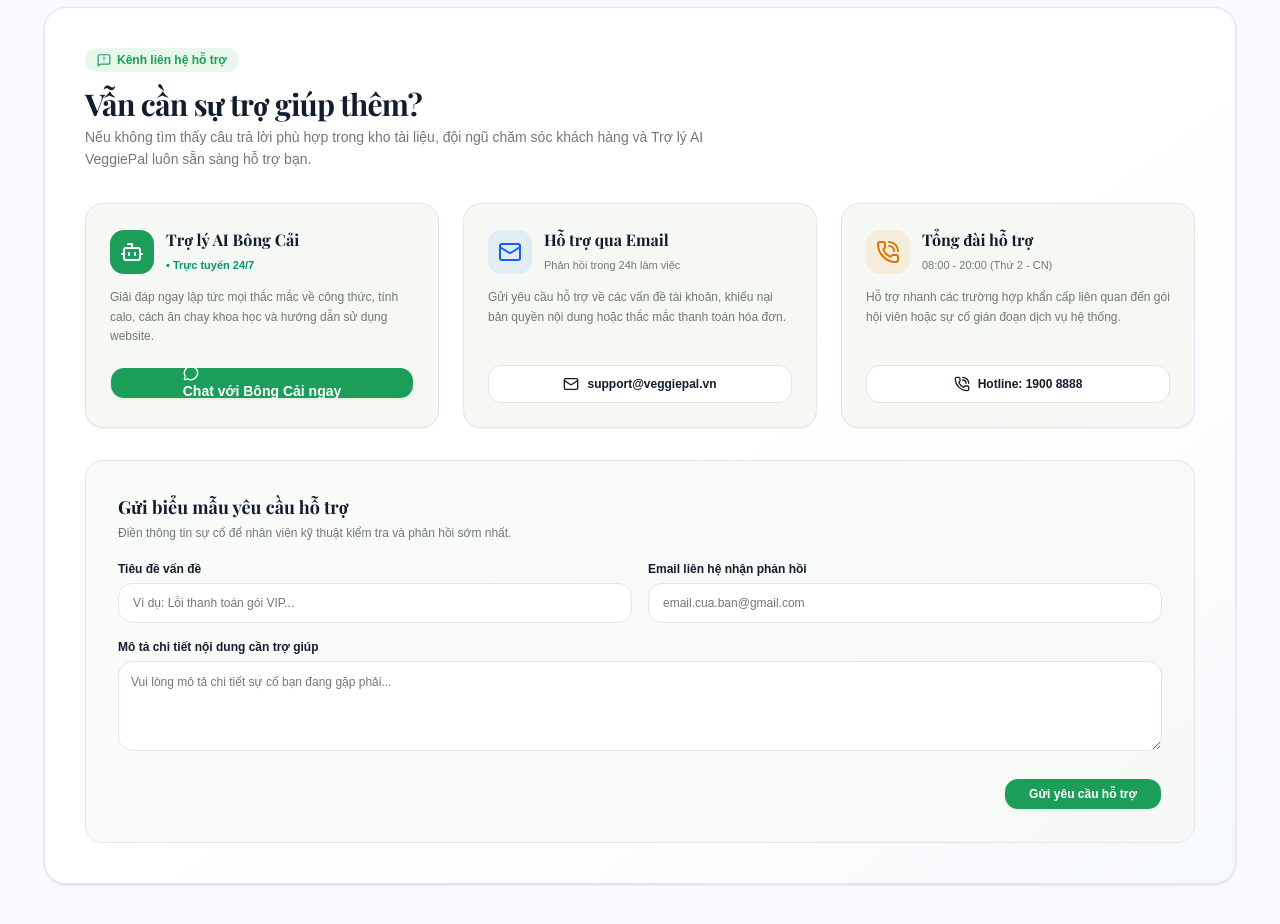
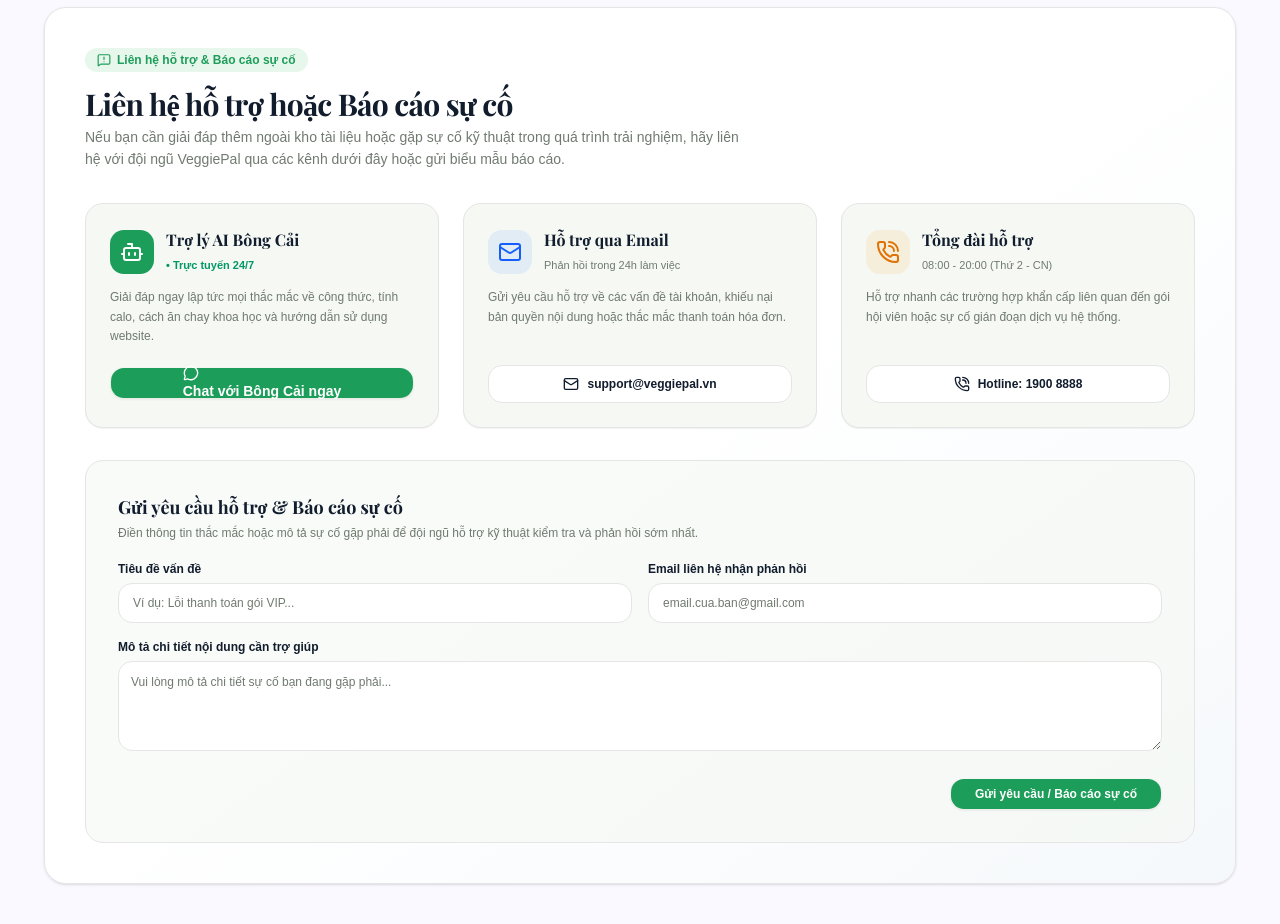
Before and after one commit to huypg-bi/VeggiePal_FE, a React (Vite) app: page /support in a window 1280 px wide. Shown: the part 2180-3104 px from the top of the page. Built offline with nearby package versions, Linux system fonts and the light colour scheme; no server answers; a web font is replaced by a local one.

Commit message:
feat(#117) : combine "Support" and "Report" into 1

```diff
--- a/src/features/support/pages/SupportScreen.jsx
+++ b/src/features/support/pages/SupportScreen.jsx
@@ -219,7 +219,7 @@ export default function SupportScreen() {
       setContactEmail("");
       setContactContent("");
       toast.success(
-        "Yêu cầu hỗ trợ của bạn đã được gửi thành công. Đội ngũ VeggiePal sẽ phản hồi sớm nhất qua email!"
+        "Yêu cầu hỗ trợ / Báo cáo sự cố của bạn đã được gửi thành công. Đội ngũ VeggiePal sẽ kiểm tra và phản hồi sớm nhất qua email!"
       );
     }, 600);
   };
@@ -505,17 +505,17 @@ export default function SupportScreen() {
             <div className="max-w-2xl">
               <span className="inline-flex items-center gap-1.5 rounded-full bg-brand-soft px-3 py-1 text-xs font-semibold text-brand">
                 <MessageSquareWarning className="size-3.5" />
-                Kênh liên hệ hỗ trợ
+                Liên hệ hỗ trợ & Báo cáo sự cố
               </span>
               <h2
                 id="contact-heading"
                 className="mt-3 font-heading text-2xl font-bold tracking-tight text-ink sm:text-3xl"
               >
-                Vẫn cần sự trợ giúp thêm?
+                Liên hệ hỗ trợ hoặc Báo cáo sự cố
               </h2>
               <p className="mt-1 text-sm text-subtle leading-relaxed">
-                Nếu không tìm thấy câu trả lời phù hợp trong kho tài liệu, đội ngũ
-                chăm sóc khách hàng và Trợ lý AI VeggiePal luôn sẵn sàng hỗ trợ bạn.
+                Nếu bạn cần giải đáp thêm ngoài kho tài liệu hoặc gặp sự cố kỹ thuật trong quá trình trải nghiệm,
+                hãy liên hệ với đội ngũ VeggiePal qua các kênh dưới đây hoặc gửi biểu mẫu báo cáo.
               </p>
             </div>
 
@@ -619,13 +619,13 @@ export default function SupportScreen() {
               </div>
             </div>
 
-            {/* Form gửi câu hỏi trực tuyến */}
+            {/* Form gửi câu hỏi trực tuyến hoặc báo cáo sự cố */}
             <div className="mt-8 rounded-2xl border border-border bg-surface/60 p-6 sm:p-8">
               <h3 className="font-heading text-lg font-bold text-ink">
-                Gửi biểu mẫu yêu cầu hỗ trợ
+                Gửi yêu cầu hỗ trợ & Báo cáo sự cố
               </h3>
               <p className="mt-1 text-xs text-subtle">
-                Điền thông tin sự cố để nhân viên kỹ thuật kiểm tra và phản hồi sớm nhất.
+                Điền thông tin thắc mắc hoặc mô tả sự cố gặp phải để đội ngũ hỗ trợ kỹ thuật kiểm tra và phản hồi sớm nhất.
               </p>
 
               <form onSubmit={handleContactSubmit} className="mt-5 space-y-4">
@@ -678,7 +678,7 @@ export default function SupportScreen() {
                     disabled={isSubmitting}
                     className="rounded-xl bg-brand px-6 text-xs font-semibold text-brand-foreground shadow-xs hover:bg-brand/90 cursor-pointer"
                   >
-                    {isSubmitting ? "Đang gửi..." : "Gửi yêu cầu hỗ trợ"}
+                    {isSubmitting ? "Đang gửi..." : "Gửi yêu cầu / Báo cáo sự cố"}
                   </Button>
                 </div>
               </form>
--- a/src/shared/components/AppHeader.jsx
+++ b/src/shared/components/AppHeader.jsx
@@ -11,7 +11,6 @@ import {
   Home,
   LogOut,
   Menu,
-  MessageSquareWarning,
   Map,
   ShieldCheck,
   Users,
@@ -76,7 +75,6 @@ const NAV_ITEMS = [
 
 const PROFILE_MENU_ITEMS = [
   { id: "help", label: "Trợ giúp và hỗ trợ", icon: CircleHelp, to: "/support" },
-  { id: "report", label: "Báo cáo sự cố", icon: MessageSquareWarning, to: "/support#contact" },
 ];
 
 export default function AppHeader() {
```
